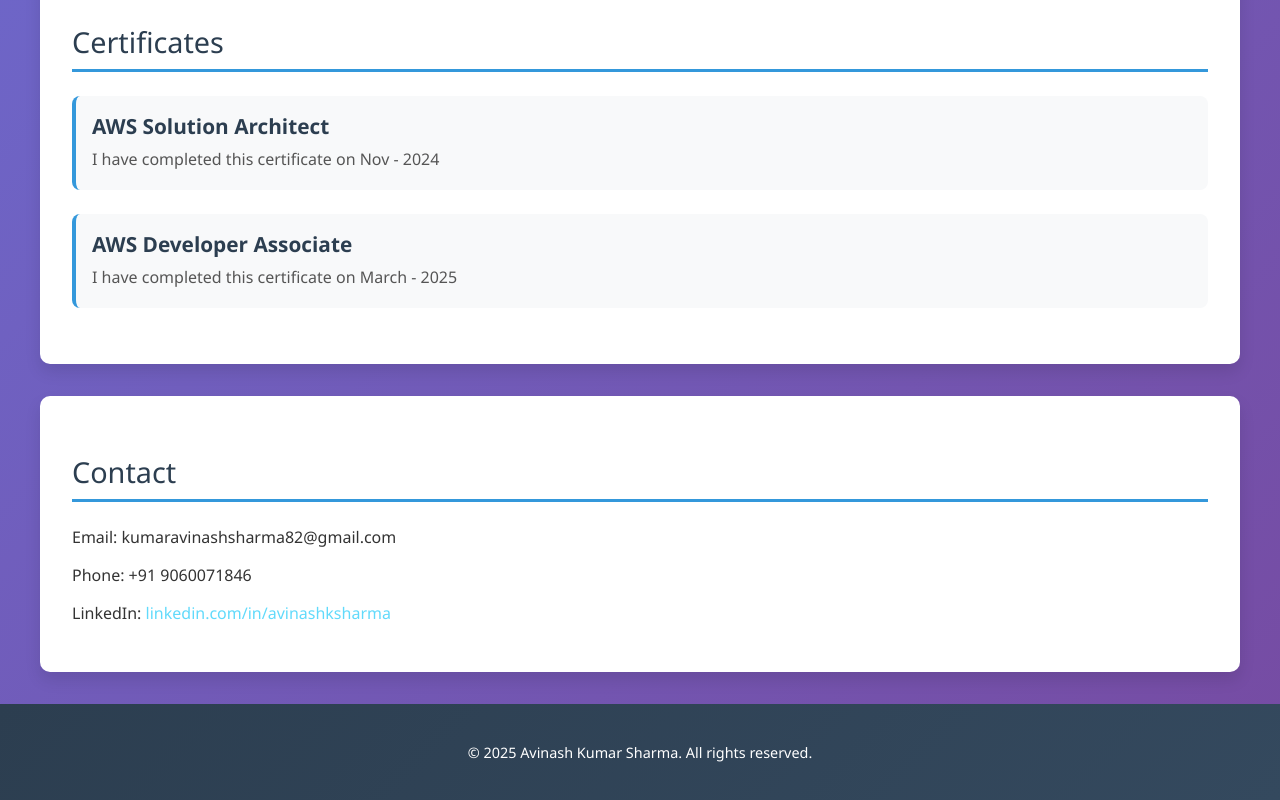
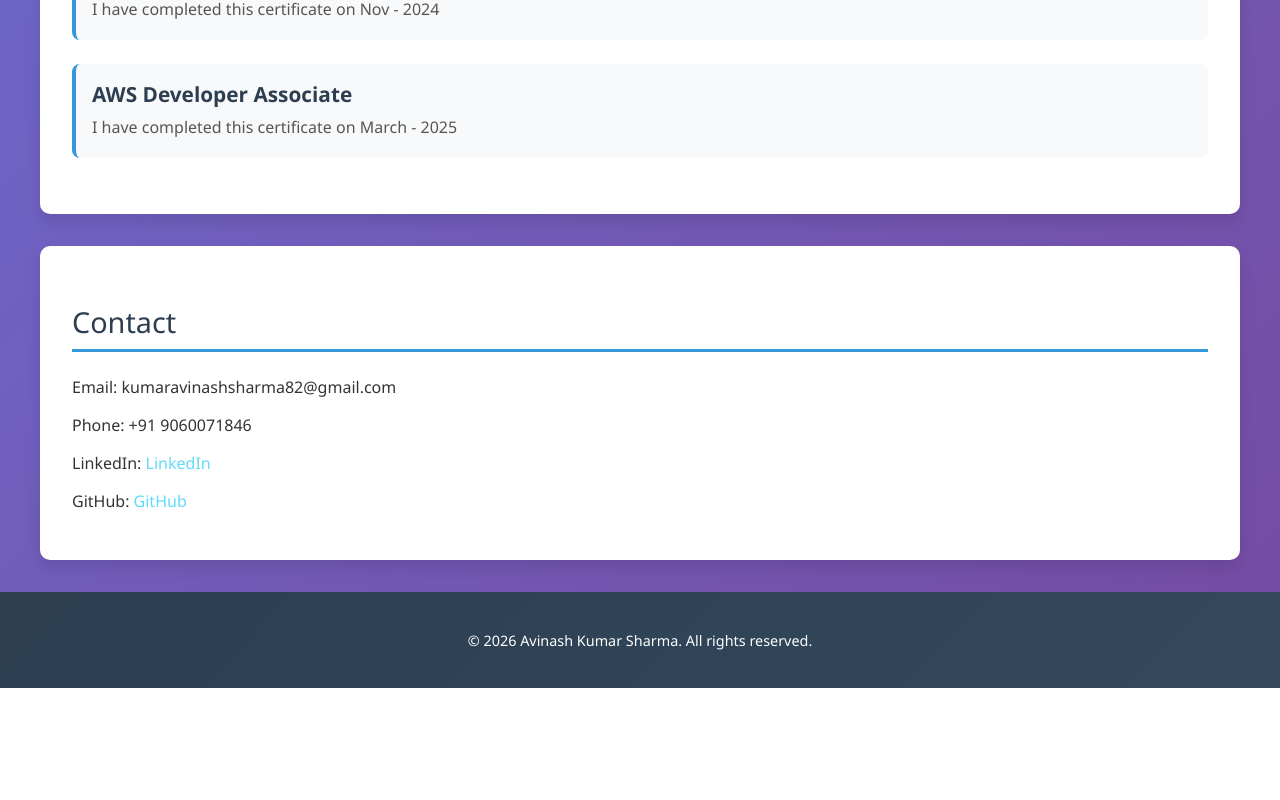
Before and after one commit to avinash-sharma-121/portfolio, a React (Create React App) app: page / in a window 1280 px wide. Shown: the part 1960-2760 px from the top of the page. After the commit the page ends 2648 px from the top, so only its background shows below. Built offline with nearby package versions, Linux system fonts and the light colour scheme.

Commit message:
modified basic details based on 2026

```diff
--- a/src/App.js
+++ b/src/App.js
@@ -12,7 +12,7 @@
 function App() {
   return (
     <div className="App">
-      <StarsCanvas />
+      {/*<StarsCanvas /> */}
       <Header />
       <main className="container">
         <About />
--- a/src/components/Contact.js
+++ b/src/components/Contact.js
@@ -4,7 +4,8 @@
             <h2>Contact</h2>
             <p>Email: kumaravinashsharma82@gmail.com</p>
             <p>Phone: +91 9060071846</p>
-            <p>LinkedIn: <a href="https://linkedin.com/in/avinashksharma" target="_blank" rel="noreferrer" className="App-link">linkedin.com/in/avinashksharma</a></p>
+            <p>LinkedIn: <a href="https://linkedin.com/in/avinashksharma" target="_blank" rel="noreferrer" className="App-link">LinkedIn</a></p>
+            <p>GitHub: <a href="https://github.com/avinash-sharma-121" target="_blank" rel="noreferrer" className="App-link">GitHub</a></p>
         </section>
     )
 }
--- a/src/components/Footer.js
+++ b/src/components/Footer.js
@@ -1,7 +1,7 @@
 const Footer = () => {
     return (
         <footer>
-            <p>&copy; 2025 Avinash Kumar Sharma. All rights reserved.</p>
+            <p>&copy; 2026 Avinash Kumar Sharma. All rights reserved.</p>
         </footer>
     )
 }
```
